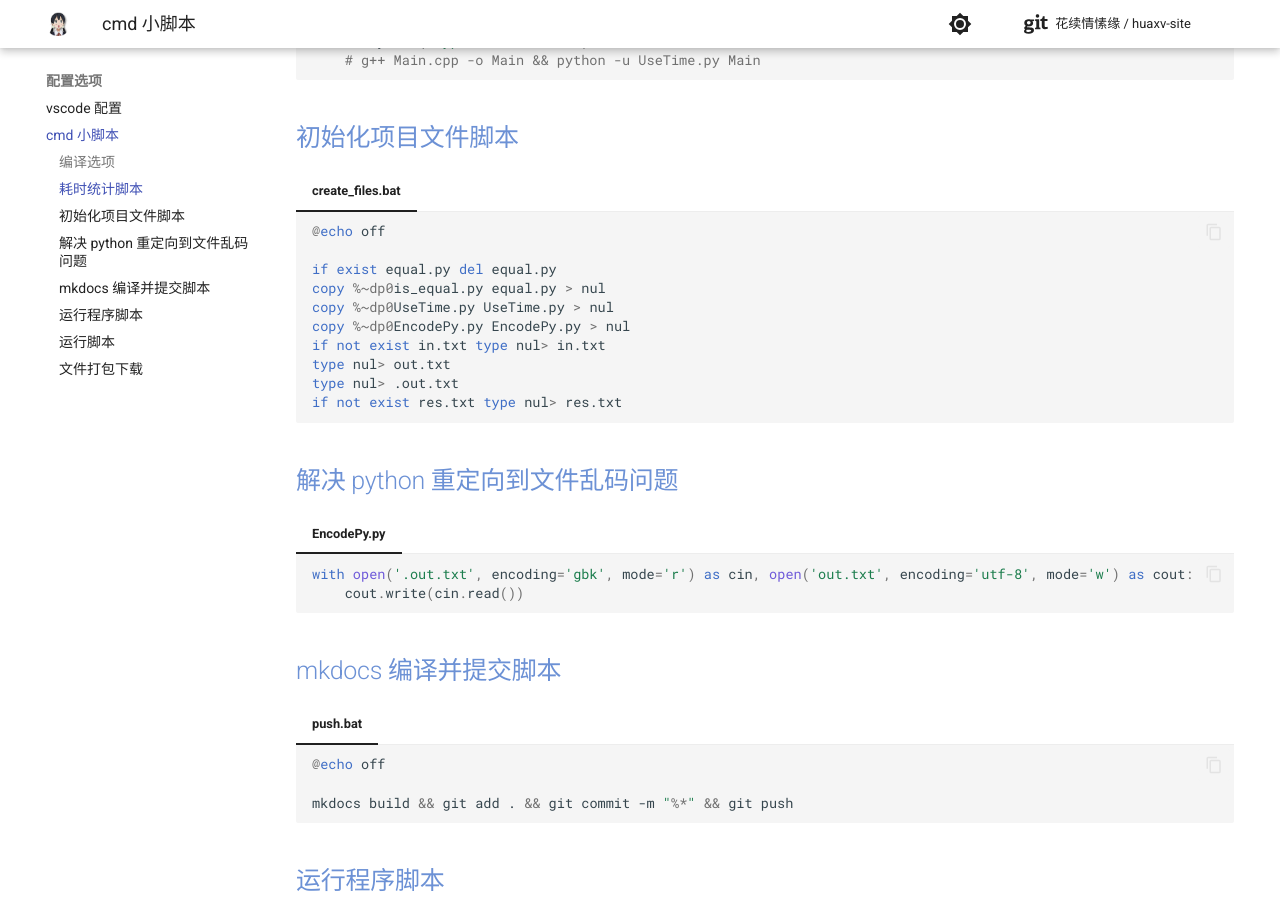
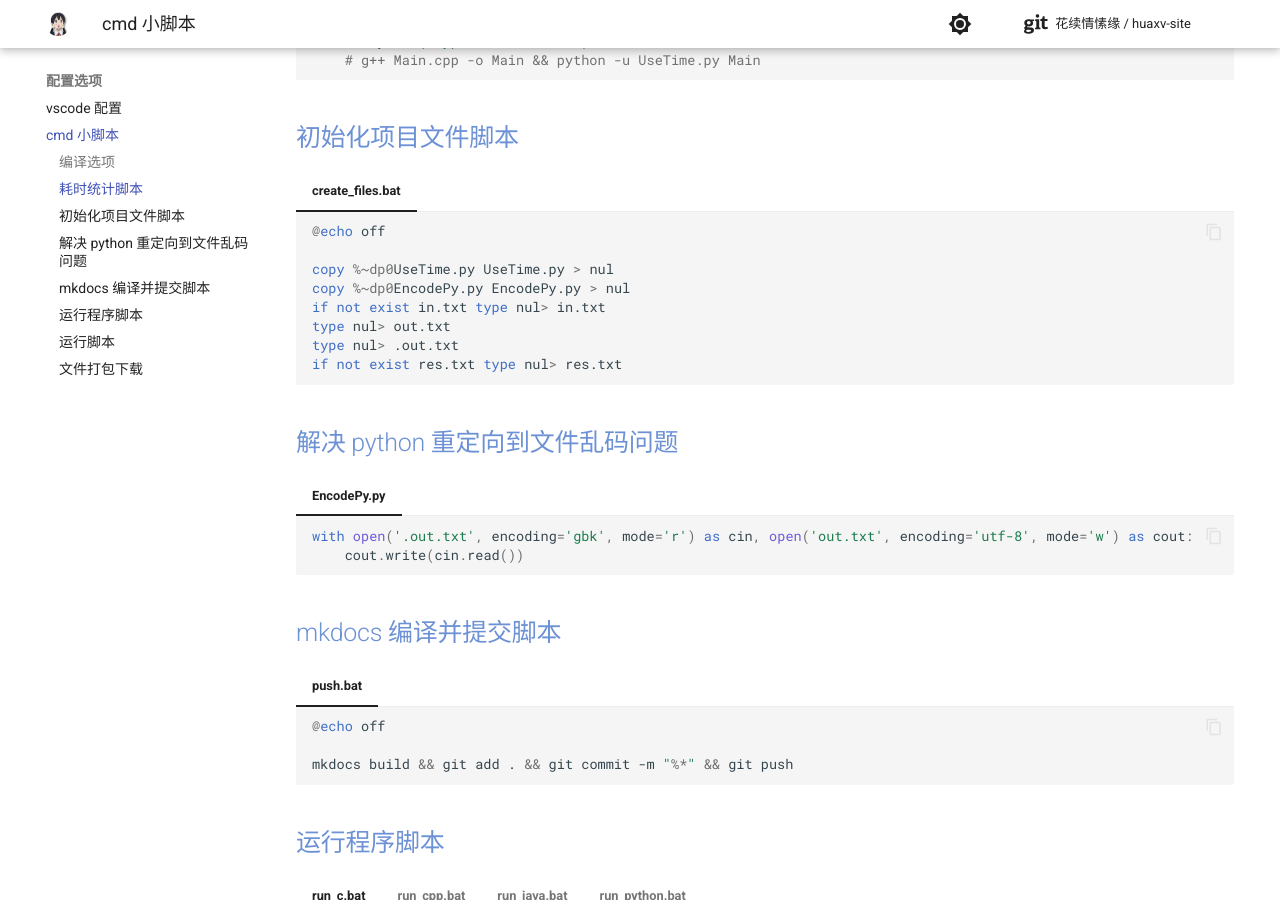
Before and after one commit to huaxv-code/huaxv-site, an MkDocs documentation site: the page built from docs/配置选项/cmd 小脚本.md, in a window 1280 px wide and 900 px high, scrolled down 1403 px. Built offline with MkDocs 1.6.1 and Material for MkDocs 9.7.7, drawn with Linux system fonts in a browser that asks for light colours; comment, search, counter and statistics services are not loaded.

Commit message:
cmd 小脚本.md

````diff
--- a/docs/配置选项/cmd 小脚本.md
+++ b/docs/配置选项/cmd 小脚本.md
@@ -89,8 +89,6 @@
     ```bat
     @echo off
 
-    if exist equal.py del equal.py
-    copy %~dp0is_equal.py equal.py > nul
     copy %~dp0UseTime.py UseTime.py > nul
     copy %~dp0EncodePy.py EncodePy.py > nul
     if not exist in.txt type nul> in.txt
````
Also changed, not shown: site/配置选项/cmd 小脚本/index.html, 1 other file.
